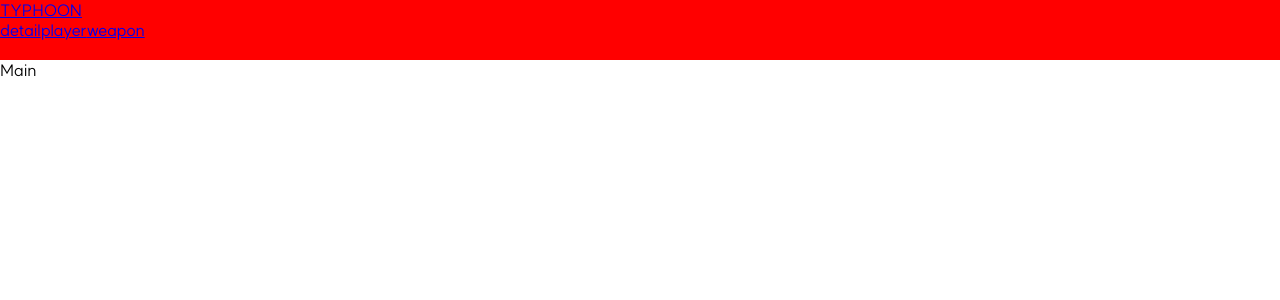
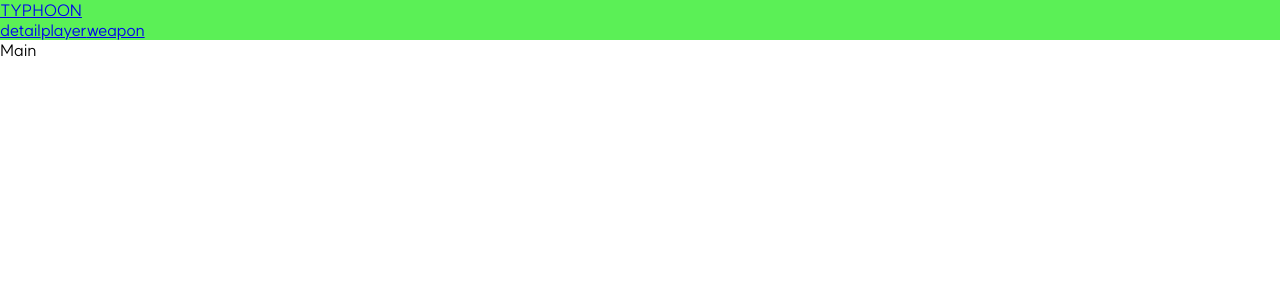
Before and after one commit to GWFE/GWFE-Turbulent, a React (Create React App) app: page / in a window 1280 px wide. Shown: the top 300 px of the page. Built offline with nearby package versions, Linux system fonts and the light colour scheme.

Commit message:
Setting : file take root

```diff
--- a/src/App.css
+++ b/src/App.css
@@ -1 +1,6 @@
-@import url("colors.css");
+@import url('css/colors.css');
+
+.header {
+    display: flex;
+    align-items: center;
+}
--- a/src/css/Header.module.css
+++ b/src/css/Header.module.css
@@ -1,5 +1,5 @@
-.Header {
-    width: 100%;
-    height: 60px;
-    background-color: red;
+@import url('colors.css');
+
+.header {
+    background-color: var(--main-color);
 }
--- a/src/header.js
+++ b/src/header.js
@@ -4,12 +4,12 @@ import {Route, Routes, Link} from "react-router-dom";
 
 function Header() {
     return (
-      <div className={styles.Header}>
-        <div className={styles.Header_container}>
+      <div className={styles.header}>
+        <div className={styles.header_container}>
             <Link to="/">
-                <div className={styles.Haeder_logo}>TYPHOON</div>
+                <div className={styles.haeder_logo}>TYPHOON</div>
             </Link>
-            <nav className={styles.Header_nav}>
+            <nav className={styles.header_nav}>
                 <Link to="/detail">detail</Link>
                 <Link to="/player">player</Link>
                 <Link to="/weapon">weapon</Link>
--- a/src/index.css
+++ b/src/index.css
@@ -15,3 +15,19 @@ body {
   font-family: 'Washington Bold';
   src: local('WashingtonBoldDynamic'), url('./font/WashingtonBoldDynamic.otf') format('otf');
 }
+
+:root {
+  --main-color: #5bf056;
+
+  --background-color: #ffffff;
+  --font-color: #2c2c2c;
+  --font-color-little: #4d4d4d;
+
+
+
+
+
+  --background-color-dark: #242424;
+  --font-color-dark: #ffffff;
+  --font-color-little-dark: #c2c2c2;
+  }
```
Also changed, not shown: src/components/test.js (deleted), src/css/colors.css (renamed from src/colors.css).
